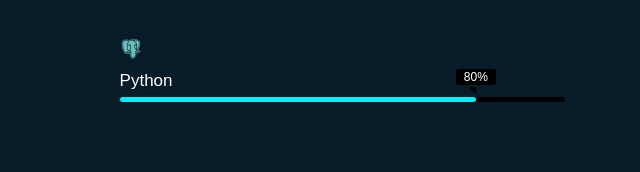
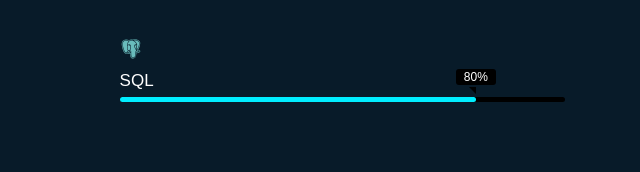
Before and after one commit to oleevin/portfolio, a plain HTML site: page index.html in a window 1280 px wide. Shown: the part 3768-3940 px from the top of the page, 0-640 px from the left. Drawn offline with nearby package versions, Linux system fonts and the light colour scheme.

Commit message:
Update index.html

```diff
--- a/index.html
+++ b/index.html
@@ -166,7 +166,7 @@
                <div class="bar" style="margin-bottom: 50px;">
                   <i style="color: #69bcbc;" class="bx bxl-postgresql"></i>
                   <div class="info">
-                     <span>Python</span>
+                     <span>SQL</span>
                   </div>
                   <div class="progress-line python">
                      <span></span>
```
